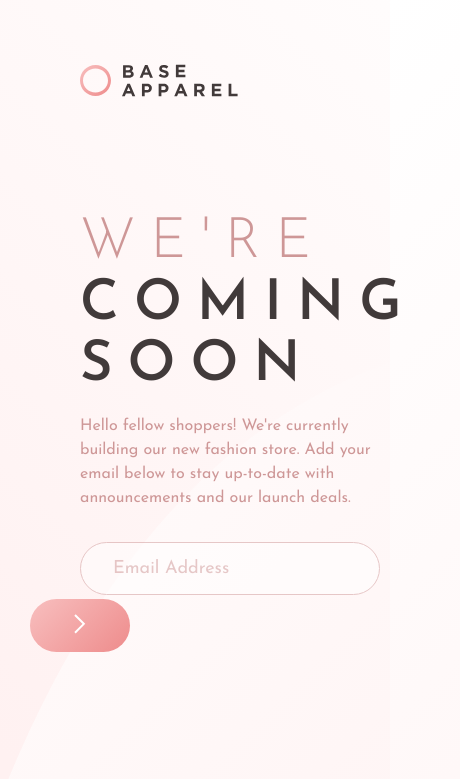
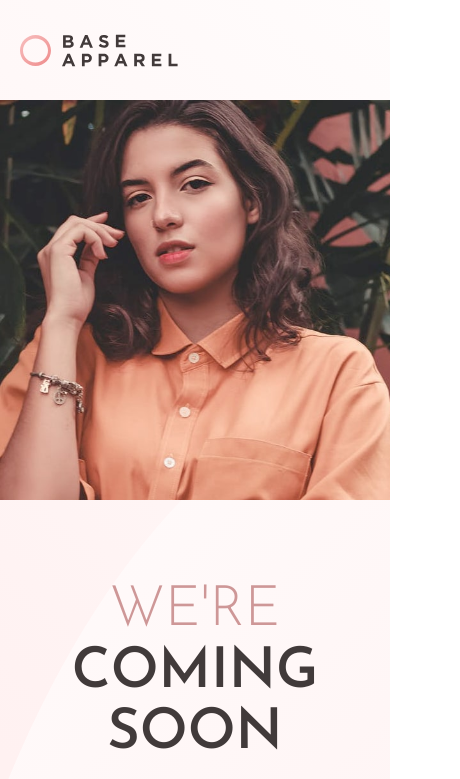
Before and after one commit to luizCosta-Serao/pagina-base-apparel, a plain HTML site: page index.html in a window 390 px wide. Shown: the top 779 px of the page, 460 px wide, since content can reach past the window. Drawn offline with Linux system fonts and the light colour scheme.

Commit message:
style em telas de resolução mobile e algumas correções no css

```diff
--- a/style.css
+++ b/style.css
@@ -28,6 +28,7 @@
 /*STYLE CONTENT*/
 .content {
   padding: 4rem 5rem;
+  position: relative;
 }
 
 /*STYLE H1 DO CONTENT
@@ -40,6 +41,7 @@
   font-weight: 600;
   color: hsl(0, 6%, 24%);
   max-width: 300px;
+  width: 100%;
   letter-spacing: 15px;
   line-height: 1.1;
   margin-top: 7rem;
@@ -64,19 +66,24 @@
   margin-top: 1rem;
 }
 
+.content form {
+  display: flex;
+}
+
 /*STYLE INPUT DE EMAIL*/
 .content form input {
   width: 100%;
   max-width: 350px;
   margin-top: 2rem;
-  padding: 1rem 2rem;
+  padding: 1rem .6rem;
   border-radius: 2rem;
   border: 1px solid hsl(0, 36%, 70%);
-  color: hsl(0, 36%, 70%);
+  color: hsl(0, 6%, 24%);
   font-family: 'Josefin Sans', sans-serif;
   font-size: 1.125rem;
   font-weight: 400;
   opacity: .5;
+  vertical-align: middle;
 }
 
 /*STYLE DO PLACEHOLDER DO INPUT EMAIL*/
@@ -94,14 +101,14 @@
 /*STYLE DO BUTTON*/
 .submit {
   width: 100%;
-  max-width: 100px;
+  max-width: 70px;
   height: 53px;
   border-radius: 2rem;
   border: none;
   background: linear-gradient(136deg, hsl(0, 80%, 86%), hsl(0, 74%, 74%));
   position: relative;
-  right: 50px;
-  top: 4px;
+  top: 31.5px;
+  right: 42px;
 }
 
 /*STYLE DA IMAGE*/
@@ -110,4 +117,61 @@
   background-position: center;
   background-repeat: no-repeat;
   background-size: contain;
+  width: 90%;
 }
+
+/*STYLE MOBILE*/
+@media (max-width:768px) {
+  .container {
+    display: flex;
+    flex-direction: column;
+  }
+
+  .content {
+    width: 90%;
+    margin: 0 auto;
+    padding:4rem 0;
+    position: relative;
+  }
+
+  .content img {
+    position: relative;
+    top: -30px;
+  }
+
+  .content h1 {
+    margin: 480px auto 0 auto;
+    text-align: center;
+
+  }
+
+  .content p {
+    text-align: center;
+    margin: 1rem auto 0 auto;
+  }
+
+  .image {
+    grid-row:1 ;
+    height: 400px;
+    width: 100%;
+    background-position: top;
+    background-size: cover;
+    position: absolute;
+    top: 100px;
+  }
+
+  .content form img {
+    position: relative;
+    top: 4px;
+  }
+  .content form {
+    margin: 0 auto;
+    max-width: 400px;
+  }
+}
+
+@media (max-width:400px) {
+  .content h1 {
+    letter-spacing: 0px;
+  }
+}
```
